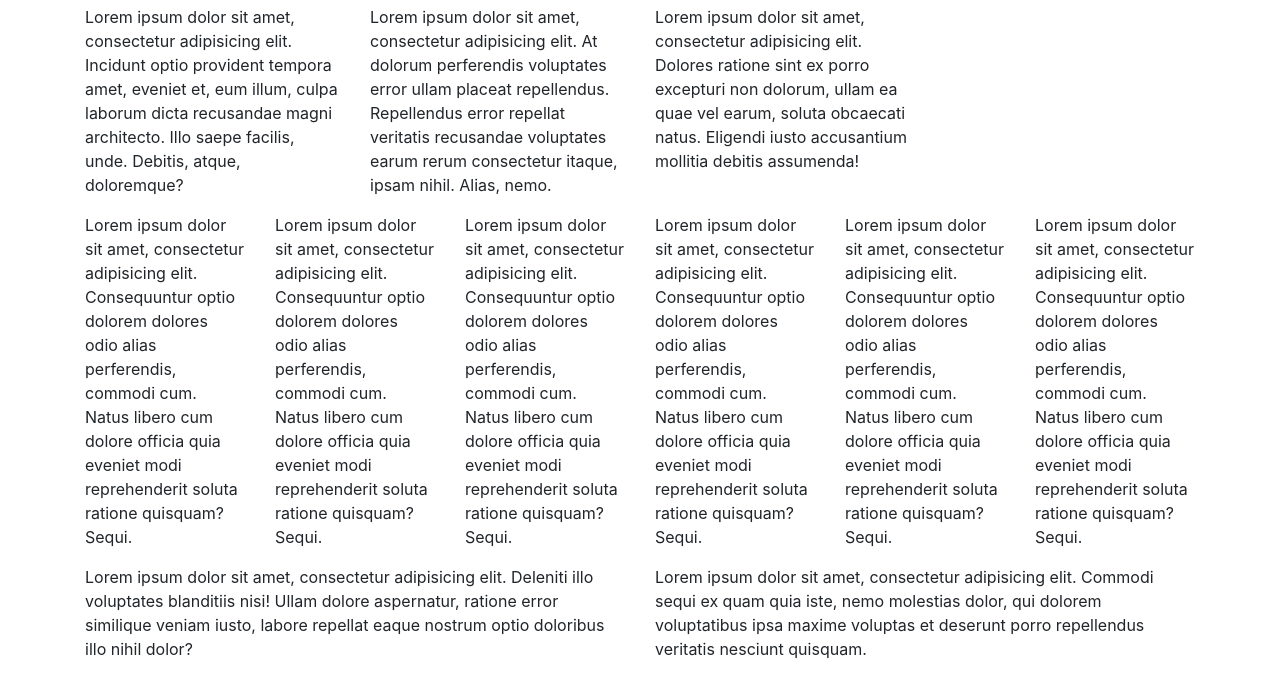
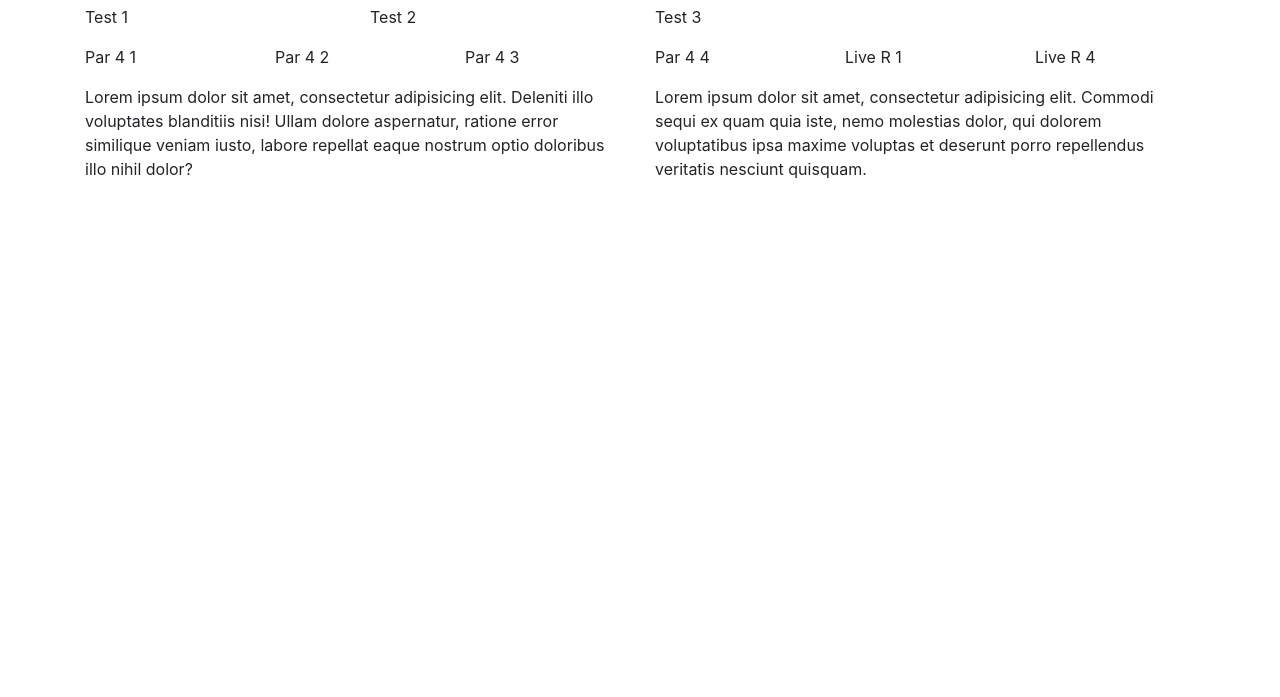
Before and after one commit to clmatherson/clmatherson.github.io, a plain HTML site: page index.html in a window 1280 px wide. Shown: the part 51-748 px from the top of the page. Drawn offline with nearby package versions, Linux system fonts and the light colour scheme.

Commit message:
Push changes to Git Hub

```diff
--- a/index.html
+++ b/index.html
@@ -4,7 +4,7 @@
 <head>
 
   <meta charset="UTF-8">
-  <title>Lorem Grid</title>
+  <title>Weather Or Not</title>
 
   <!-- Bootstrap CDN -->
   <link rel="stylesheet" href="https://stackpath.bootstrapcdn.com/bootstrap/4.3.1/css/bootstrap.min.css" integrity="sha384-ggOyR0iXCbMQv3Xipma34MD+dH/1fQ784/j6cY/iJTQUOhcWr7x9JvoRxT2MZw1T" crossorigin="anonymous">
@@ -25,35 +25,35 @@
     <!-- Row 2 -->
     <div class="row">
       <div class="col-md-3">
-        <p>Lorem ipsum dolor sit amet, consectetur adipisicing elit. Incidunt optio provident tempora amet, eveniet et, eum illum, culpa laborum dicta recusandae magni architecto. Illo saepe facilis, unde. Debitis, atque, doloremque?</p>
+        <p>Test 1</p>
       </div>
       <div class="col-md-3">
-        <p>Lorem ipsum dolor sit amet, consectetur adipisicing elit. At dolorum perferendis voluptates error ullam placeat repellendus. Repellendus error repellat veritatis recusandae voluptates earum rerum consectetur itaque, ipsam nihil. Alias, nemo.</p>
+        <p>Test 2</p>
       </div>
       <div class="col-md-3">
-        <p>Lorem ipsum dolor sit amet, consectetur adipisicing elit. Dolores ratione sint ex porro excepturi non dolorum, ullam ea quae vel earum, soluta obcaecati natus. Eligendi iusto accusantium mollitia debitis assumenda!</p>
+        <p>Test 3</p>
       </div>
     </div>
 
     <!-- Row 3 -->
     <div class="row">
       <div class="col-md-2">
-        <p>Lorem ipsum dolor sit amet, consectetur adipisicing elit. Consequuntur optio dolorem dolores odio alias perferendis, commodi cum. Natus libero cum dolore officia quia eveniet modi reprehenderit soluta ratione quisquam? Sequi.</p>
+        <p>Par 4 1</p>
       </div>
       <div class="col-md-2">
-        <p>Lorem ipsum dolor sit amet, consectetur adipisicing elit. Consequuntur optio dolorem dolores odio alias perferendis, commodi cum. Natus libero cum dolore officia quia eveniet modi reprehenderit soluta ratione quisquam? Sequi.</p>
+        <p>Par 4 2</p>
       </div>
       <div class="col-md-2">
-        <p>Lorem ipsum dolor sit amet, consectetur adipisicing elit. Consequuntur optio dolorem dolores odio alias perferendis, commodi cum. Natus libero cum dolore officia quia eveniet modi reprehenderit soluta ratione quisquam? Sequi.</p>
+        <p>Par 4 3</p>
       </div>
       <div class="col-md-2">
-        <p>Lorem ipsum dolor sit amet, consectetur adipisicing elit. Consequuntur optio dolorem dolores odio alias perferendis, commodi cum. Natus libero cum dolore officia quia eveniet modi reprehenderit soluta ratione quisquam? Sequi.</p>
+        <p>Par 4 4</p>
       </div>
       <div class="col-md-2">
-        <p>Lorem ipsum dolor sit amet, consectetur adipisicing elit. Consequuntur optio dolorem dolores odio alias perferendis, commodi cum. Natus libero cum dolore officia quia eveniet modi reprehenderit soluta ratione quisquam? Sequi.</p>
+        <p>Live R 1</p>
       </div>
       <div class="col-md-2">
-        <p>Lorem ipsum dolor sit amet, consectetur adipisicing elit. Consequuntur optio dolorem dolores odio alias perferendis, commodi cum. Natus libero cum dolore officia quia eveniet modi reprehenderit soluta ratione quisquam? Sequi.</p>
+        <p>Live R 4</p>
       </div>
     </div>
 
```
